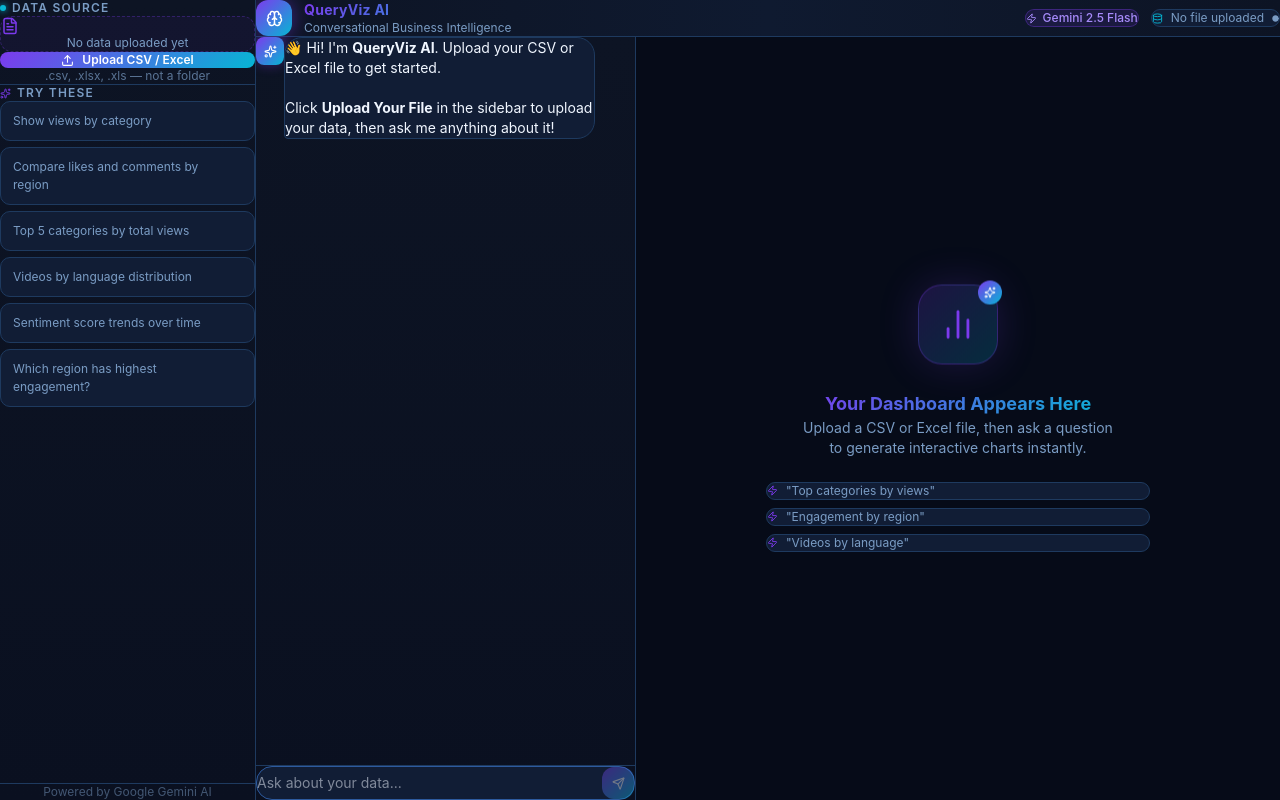
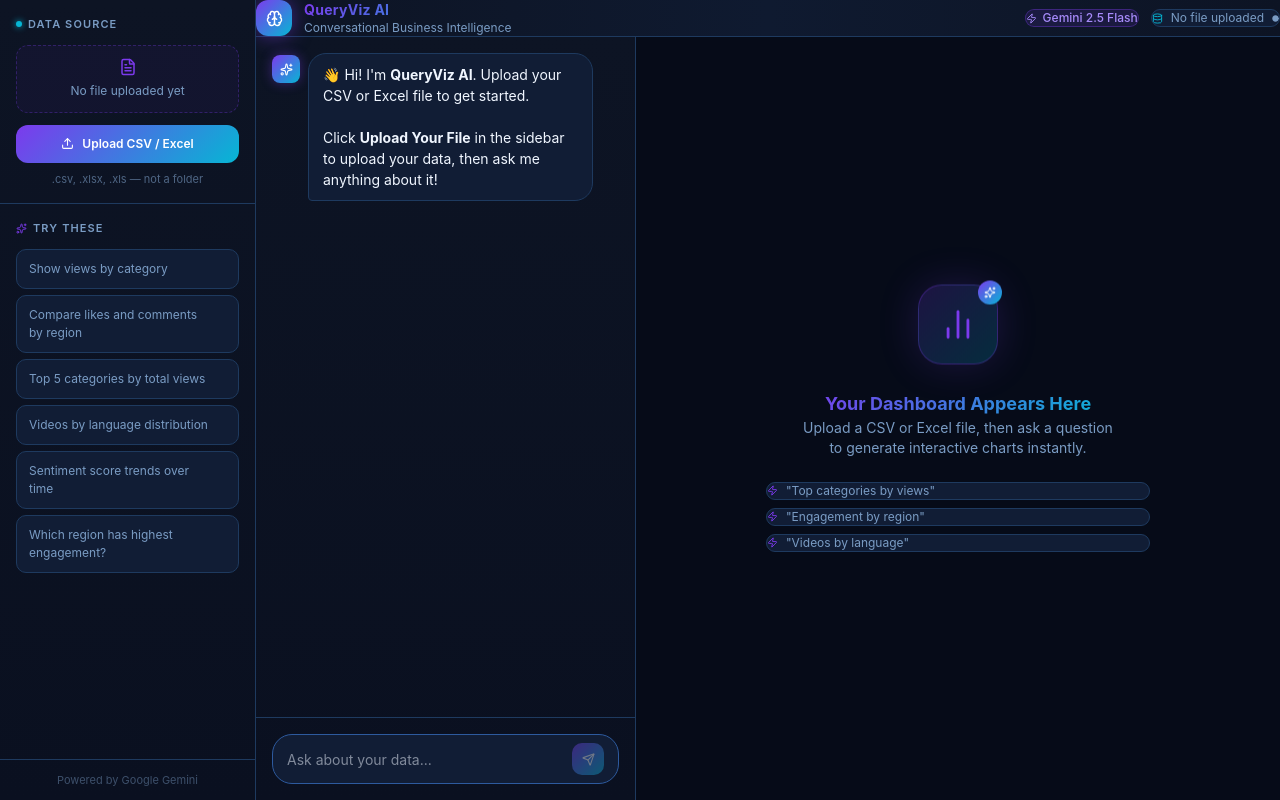
Before and after one commit to Shib338/project1, a Next.js app in the folder frontend/: page / in a window 1280 px wide. Built offline with nearby package versions, Linux system fonts and the light colour scheme.

Commit message:
refactor: human-style code, fix XSS in ChatPanel, cleaner api routes

```diff
--- a/frontend/app/api/upload/route.ts
+++ b/frontend/app/api/upload/route.ts
@@ -1,43 +1,49 @@
 import { NextRequest, NextResponse } from "next/server";
 
+// vercel free tier times out at 30s, this is enough for xlsx parsing
 export const maxDuration = 30;
 
 export async function POST(req: NextRequest) {
   try {
     const { fileName, csvText, fileBase64 } = await req.json();
-    if (!fileName) return NextResponse.json({ error: "No file data provided" }, { status: 400 });
 
-    let csvContent = "";
+    if (!fileName) {
+      return NextResponse.json({ error: "No file provided" }, { status: 400 });
+    }
+
+    let content = "";
 
     if (csvText) {
-      // Plain text CSV — direct use
-      csvContent = csvText;
+      content = csvText;
     } else if (fileBase64) {
-      // Excel file via base64
+      // excel files come in as base64 since we cant send binary over json easily
       const XLSX = await import("xlsx");
-      const buffer = Buffer.from(fileBase64, "base64");
-      const workbook = XLSX.read(buffer, { type: "buffer" });
-      const sheet = workbook.Sheets[workbook.SheetNames[0]];
-      csvContent = XLSX.utils.sheet_to_csv(sheet);
+      const buf = Buffer.from(fileBase64, "base64");
+      const wb = XLSX.read(buf, { type: "buffer" });
+      const ws = wb.Sheets[wb.SheetNames[0]];
+      content = XLSX.utils.sheet_to_csv(ws);
     } else {
-      return NextResponse.json({ error: "No file content provided" }, { status: 400 });
+      return NextResponse.json({ error: "No file content" }, { status: 400 });
     }
 
-    const lines = csvContent.trim().split("\n").filter(l => l.trim());
-    if (lines.length < 2) return NextResponse.json({ error: "File appears empty or has no data rows." }, { status: 400 });
+    const lines = content.trim().split("\n").filter(l => l.trim());
+    if (lines.length < 2) {
+      return NextResponse.json({ error: "File is empty or has no data rows" }, { status: 400 });
+    }
 
-    const delimiter = lines[0].includes("\t") ? "\t" : ",";
-    const columns = lines[0].split(delimiter).map(h => h.trim().replace(/^"|"$/g, ""));
+    const sep = lines[0].includes("\t") ? "\t" : ",";
+    const columns = lines[0].split(sep).map(h => h.trim().replace(/^"|"$/g, ""));
 
     return NextResponse.json({
       success: true,
-      message: `Uploaded '${fileName}' with ${lines.length - 1} rows and ${columns.length} columns.`,
+      message: `Loaded ${lines.length - 1} rows, ${columns.length} columns`,
       columns,
       row_count: lines.length - 1,
-      csv_data: csvContent,
+      csv_data: content,
     });
-  } catch (err: unknown) {
-    const msg = err instanceof Error ? err.message : "Unknown error";
+
+  } catch (e: unknown) {
+    const msg = e instanceof Error ? e.message : "upload failed";
     return NextResponse.json({ error: msg }, { status: 500 });
   }
 }
--- a/frontend/components/ChatPanel.tsx
+++ b/frontend/components/ChatPanel.tsx
@@ -9,11 +9,28 @@
   onSendQuery: (query: string) => void;
 }
 
-function renderMarkdown(text: string) {
-  return text
-    .replace(/\*\*(.*?)\*\*/g, "<strong>$1</strong>")
-    .replace(/\*(.*?)\*/g, "<em>$1</em>")
-    .replace(/\n/g, "<br/>");
+// basic markdown — bold and italic only, no dangerouslySetInnerHTML
+function MsgText({ text }: { text: string }) {
+  // split on **bold** and *italic* tokens
+  const parts = text.split(/(\*\*.*?\*\*|\*.*?\*)/g);
+  return (
+    <>
+      {parts.map((part, i) => {
+        if (part.startsWith("**") && part.endsWith("**"))
+          return <strong key={i}>{part.slice(2, -2)}</strong>;
+        if (part.startsWith("*") && part.endsWith("*"))
+          return <em key={i}>{part.slice(1, -1)}</em>;
+        // handle newlines
+        return (
+          <span key={i}>
+            {part.split("\n").map((line, j, arr) => (
+              <span key={j}>{line}{j < arr.length - 1 && <br />}</span>
+            ))}
+          </span>
+        );
+      })}
+    </>
+  );
 }
 
 export default function ChatPanel({ messages, loading, onSendQuery }: ChatPanelProps) {
@@ -49,17 +66,20 @@
         overflow: "hidden",
       }}
     >
-      {/* Messages */}
-      <div className="flex-1 overflow-y-auto p-4 flex flex-col gap-3">
-        {messages.map((msg) => (
+      {/* messages list */}
+      <div style={{ flex: 1, overflowY: "auto", padding: "16px", display: "flex", flexDirection: "column", gap: "12px" }}>
+        {messages.map(msg => (
           <div
             key={msg.id}
-            className={`flex ${msg.role === "user" ? "justify-end" : "justify-start"} animate-fade-in`}
+            className="animate-fade-in"
+            style={{ display: "flex", justifyContent: msg.role === "user" ? "flex-end" : "flex-start" }}
           >
             {msg.role === "assistant" && (
               <div
-                className="w-7 h-7 rounded-lg flex items-center justify-center flex-shrink-0 mr-2 mt-0.5"
                 style={{
+                  width: "28px", height: "28px", borderRadius: "8px",
+                  display: "flex", alignItems: "center", justifyContent: "center",
+                  flexShrink: 0, marginRight: "8px", marginTop: "2px",
                   background: "linear-gradient(135deg, #7c3aed, #06b6d4)",
                   boxShadow: "0 0 12px rgba(124,58,237,0.4)",
                 }}
@@ -69,16 +89,17 @@
             )}
 
             <div
-              className="max-w-[82%] px-4 py-3 text-sm"
               style={
                 msg.role === "user"
                   ? {
+                      maxWidth: "82%", padding: "10px 14px", fontSize: "14px",
                       background: "linear-gradient(135deg, #7c3aed, #5b21b6)",
                       color: "white",
                       borderRadius: "18px 18px 4px 18px",
                       boxShadow: "0 4px 20px rgba(124,58,237,0.35)",
                     }
                   : {
+                      maxWidth: "82%", padding: "10px 14px", fontSize: "14px",
                       background: msg.isError ? "rgba(239,68,68,0.08)" : "var(--bg-card)",
                       border: `1px solid ${msg.isError ? "rgba(239,68,68,0.4)" : "var(--border)"}`,
                       color: "var(--text-primary)",
@@ -86,13 +107,14 @@
                     }
               }
             >
-              <div dangerouslySetInnerHTML={{ __html: renderMarkdown(msg.content) }} />
+              <MsgText text={msg.content} />
               {msg.hasDashboard && (
                 <div
-                  className="flex items-center gap-1.5 mt-2 pt-2 text-xs font-medium"
                   style={{
+                    display: "flex", alignItems: "center", gap: "6px",
+                    marginTop: "8px", paddingTop: "8px",
                     borderTop: "1px solid var(--border)",
-                    color: "var(--accent2)",
+                    color: "var(--accent2)", fontSize: "12px", fontWeight: 500,
                   }}
                 >
                   <BarChart2 size={11} /> Dashboard updated →
@@ -103,10 +125,12 @@
         ))}
 
         {loading && (
-          <div className="flex justify-start animate-fade-in">
+          <div className="animate-fade-in" style={{ display: "flex", justifyContent: "flex-start" }}>
             <div
-              className="w-7 h-7 rounded-lg flex items-center justify-center flex-shrink-0 mr-2 mt-0.5"
               style={{
+                width: "28px", height: "28px", borderRadius: "8px",
+                display: "flex", alignItems: "center", justifyContent: "center",
+                flexShrink: 0, marginRight: "8px",
                 background: "linear-gradient(135deg, #7c3aed, #06b6d4)",
                 animation: "pulse-glow 2s infinite",
               }}
@@ -114,48 +138,48 @@
               <Sparkles size={13} color="white" />
             </div>
             <div
-              className="px-4 py-3 flex items-center gap-1.5"
               style={{
-                background: "var(--bg-card)",
-                border: "1px solid var(--border)",
+                padding: "10px 14px", display: "flex", alignItems: "center", gap: "6px",
+                background: "var(--bg-card)", border: "1px solid var(--border)",
                 borderRadius: "18px 18px 18px 4px",
               }}
             >
-              <span className="typing-dot w-2 h-2 rounded-full" style={{ background: "var(--accent)" }} />
-              <span className="typing-dot w-2 h-2 rounded-full" style={{ background: "var(--accent)" }} />
-              <span className="typing-dot w-2 h-2 rounded-full" style={{ background: "var(--accent)" }} />
+              <span className="typing-dot" style={{ width: "8px", height: "8px", borderRadius: "50%", background: "var(--accent)", display: "inline-block" }} />
+              <span className="typing-dot" style={{ width: "8px", height: "8px", borderRadius: "50%", background: "var(--accent)", display: "inline-block" }} />
+              <span className="typing-dot" style={{ width: "8px", height: "8px", borderRadius: "50%", background: "var(--accent)", display: "inline-block" }} />
             </div>
           </div>
         )}
         <div ref={bottomRef} />
       </div>
 
-      {/* Input */}
-      <div className="p-4 border-t" style={{ borderColor: "var(--border)" }}>
+      {/* input bar */}
+      <div style={{ padding: "16px", borderTop: "1px solid var(--border)" }}>
         <div
-          className="flex items-center gap-2 rounded-2xl px-4 py-2.5 transition-all"
           style={{
-            background: "var(--bg-card)",
-            border: "1px solid var(--border-bright)",
-            boxShadow: "0 0 0 0 transparent",
+            display: "flex", alignItems: "center", gap: "8px",
+            borderRadius: "20px", padding: "8px 14px",
+            background: "var(--bg-card)", border: "1px solid var(--border-bright)",
           }}
-          onFocus={(e) => (e.currentTarget.style.boxShadow = "0 0 0 2px rgba(124,58,237,0.3)")}
-          onBlur={(e) => (e.currentTarget.style.boxShadow = "0 0 0 0 transparent")}
         >
           <input
             type="text"
             value={input}
-            onChange={(e) => setInput(e.target.value)}
-            onKeyDown={(e) => e.key === "Enter" && handleSend()}
+            onChange={e => setInput(e.target.value)}
+            onKeyDown={e => e.key === "Enter" && handleSend()}
             placeholder="Ask about your data..."
-            className="flex-1 bg-transparent text-sm chat-input"
-            style={{ color: "var(--text-primary)" }}
+            className="chat-input"
+            style={{
+              flex: 1, background: "transparent", fontSize: "14px",
+              color: "var(--text-primary)", border: "none",
+            }}
             disabled={loading}
           />
           <button
             onClick={handleSend}
             disabled={!input.trim() || loading}
-            className="btn-gradient flex items-center justify-center w-8 h-8 rounded-xl flex-shrink-0"
+            className="btn-gradient"
+            style={{ width: "32px", height: "32px", borderRadius: "10px", display: "flex", alignItems: "center", justifyContent: "center", flexShrink: 0 }}
           >
             <Send size={13} />
           </button>
--- a/frontend/components/Sidebar.tsx
+++ b/frontend/components/Sidebar.tsx
@@ -2,6 +2,7 @@
 import { useRef } from "react";
 import { Upload, RotateCcw, Sparkles, FileText, ChevronRight } from "lucide-react";
 
+// these are youtube-specific but work for any dataset really
 const SUGGESTED_QUERIES = [
   "Show views by category",
   "Compare likes and comments by region",
@@ -21,8 +22,8 @@
   const fileRef = useRef<HTMLInputElement>(null);
 
   const handleFile = (e: React.ChangeEvent<HTMLInputElement>) => {
-    const file = e.target.files?.[0];
-    if (file) { onUpload(file); e.target.value = ""; }
+    const f = e.target.files?.[0];
+    if (f) { onUpload(f); e.target.value = ""; }
   };
 
   return (
@@ -38,103 +39,74 @@
         height: "100%",
       }}
     >
-      {/* Data Source section */}
-      <div className="p-4 border-b" style={{ borderColor: "var(--border)" }}>
-        <p
-          className="text-xs font-semibold uppercase tracking-widest mb-3 flex items-center gap-1.5"
-          style={{ color: "var(--text-secondary)" }}
-        >
-          <span
-            className="w-1.5 h-1.5 rounded-full"
-            style={{ background: "var(--accent2)", boxShadow: "0 0 6px var(--accent2)" }}
-          />
+      {/* upload section */}
+      <div style={{ padding: "16px", borderBottom: "1px solid var(--border)" }}>
+        <p style={{ fontSize: "11px", fontWeight: 600, textTransform: "uppercase", letterSpacing: "0.1em", color: "var(--text-secondary)", marginBottom: "12px", display: "flex", alignItems: "center", gap: "6px" }}>
+          <span style={{ width: "6px", height: "6px", borderRadius: "50%", background: "var(--accent2)", boxShadow: "0 0 6px var(--accent2)", display: "inline-block" }} />
           Data Source
         </p>
 
         {uploadedFile ? (
-          <div
-            className="gradient-border p-3 mb-3"
-            style={{ background: "var(--bg-card)" }}
-          >
-            <div className="flex items-center gap-2 mb-2.5">
-              <div
-                className="w-7 h-7 rounded-lg flex items-center justify-center flex-shrink-0"
-                style={{ background: "rgba(6,182,212,0.15)", border: "1px solid rgba(6,182,212,0.3)" }}
-              >
+          <div className="gradient-border" style={{ background: "var(--bg-card)", padding: "12px", marginBottom: "12px" }}>
+            <div style={{ display: "flex", alignItems: "center", gap: "8px", marginBottom: "10px" }}>
+              <div style={{ width: "28px", height: "28px", borderRadius: "8px", display: "flex", alignItems: "center", justifyContent: "center", flexShrink: 0, background: "rgba(6,182,212,0.15)", border: "1px solid rgba(6,182,212,0.3)" }}>
                 <FileText size={13} style={{ color: "var(--accent2)" }} />
               </div>
-              <span className="text-xs truncate font-medium" style={{ color: "var(--text-primary)" }}>
+              <span style={{ fontSize: "12px", overflow: "hidden", textOverflow: "ellipsis", whiteSpace: "nowrap", color: "var(--text-primary)", fontWeight: 500 }}>
                 {uploadedFile}
               </span>
             </div>
             <button
               onClick={onReset}
-              className="flex items-center gap-1.5 text-xs w-full justify-center py-1.5 rounded-lg transition-all hover:bg-red-500/10"
-              style={{ color: "var(--danger)", border: "1px solid rgba(239,68,68,0.3)" }}
+              style={{ display: "flex", alignItems: "center", gap: "6px", fontSize: "12px", width: "100%", justifyContent: "center", padding: "6px", borderRadius: "8px", color: "var(--danger)", border: "1px solid rgba(239,68,68,0.3)", background: "transparent", cursor: "pointer", transition: "background 0.2s" }}
+              onMouseEnter={e => (e.currentTarget.style.background = "rgba(239,68,68,0.08)")}
+              onMouseLeave={e => (e.currentTarget.style.background = "transparent")}
             >
               <RotateCcw size={11} /> Remove File
             </button>
           </div>
         ) : (
-          <div
-            className="p-3 mb-3 rounded-xl text-center"
-            style={{
-              background: "rgba(124,58,237,0.06)",
-              border: "1px dashed rgba(124,58,237,0.3)",
-            }}
-          >
-            <FileText size={18} className="mx-auto mb-1.5" style={{ color: "var(--accent)" }} />
-            <p className="text-xs" style={{ color: "var(--text-secondary)" }}>No data uploaded yet</p>
+          <div style={{ padding: "12px", marginBottom: "12px", borderRadius: "12px", textAlign: "center", background: "rgba(124,58,237,0.06)", border: "1px dashed rgba(124,58,237,0.3)" }}>
+            <FileText size={18} style={{ color: "var(--accent)", margin: "0 auto 6px" }} />
+            <p style={{ fontSize: "12px", color: "var(--text-secondary)" }}>No file uploaded yet</p>
           </div>
         )}
 
         <button
           onClick={() => fileRef.current?.click()}
-          className="btn-gradient flex items-center justify-center gap-2 w-full py-2.5 rounded-xl text-xs"
+          className="btn-gradient"
+          style={{ display: "flex", alignItems: "center", justifyContent: "center", gap: "8px", width: "100%", padding: "10px", borderRadius: "12px", fontSize: "12px" }}
         >
           <Upload size={13} /> Upload CSV / Excel
         </button>
-        <p className="text-xs mt-2 text-center" style={{ color: "var(--text-secondary)", opacity: 0.7 }}>
+        <p style={{ fontSize: "11px", marginTop: "8px", textAlign: "center", color: "var(--text-secondary)", opacity: 0.6 }}>
           .csv, .xlsx, .xls — not a folder
         </p>
-        <input ref={fileRef} type="file" accept=".csv,.xlsx,.xls,.txt" className="hidden" onChange={handleFile} />
+        <input ref={fileRef} type="file" accept=".csv,.xlsx,.xls,.txt" style={{ display: "none" }} onChange={handleFile} />
       </div>
 
-      {/* Suggested Queries */}
-      <div className="p-4 flex-1">
-        <p
-          className="text-xs font-semibold uppercase tracking-widest mb-3 flex items-center gap-1.5"
-          style={{ color: "var(--text-secondary)" }}
-        >
+      {/* suggested queries */}
+      <div style={{ padding: "16px", flex: 1 }}>
+        <p style={{ fontSize: "11px", fontWeight: 600, textTransform: "uppercase", letterSpacing: "0.1em", color: "var(--text-secondary)", marginBottom: "12px", display: "flex", alignItems: "center", gap: "6px" }}>
           <Sparkles size={11} style={{ color: "var(--accent)" }} />
           Try These
         </p>
-        <div className="flex flex-col gap-1.5">
+        <div style={{ display: "flex", flexDirection: "column", gap: "6px" }}>
           {SUGGESTED_QUERIES.map((q, i) => (
             <button
               key={i}
-              className="query-btn flex items-center justify-between group"
+              className="query-btn"
               onClick={() => window.dispatchEvent(new CustomEvent("suggested-query", { detail: q }))}
             >
               <span>{q}</span>
-              <ChevronRight
-                size={12}
-                className="opacity-0 group-hover:opacity-100 transition-opacity flex-shrink-0"
-                style={{ color: "var(--accent)" }}
-              />
+              <ChevronRight size={12} style={{ color: "var(--accent)", flexShrink: 0, opacity: 0 }} className="chevron-icon" />
             </button>
           ))}
         </div>
       </div>
 
-      {/* Footer */}
-      <div
-        className="p-4 border-t text-center"
-        style={{ borderColor: "var(--border)" }}
-      >
-        <p className="text-xs" style={{ color: "var(--text-secondary)", opacity: 0.5 }}>
-          Powered by Google Gemini AI
-        </p>
+      <div style={{ padding: "12px 16px", borderTop: "1px solid var(--border)", textAlign: "center" }}>
+        <p style={{ fontSize: "11px", color: "var(--text-secondary)", opacity: 0.45 }}>Powered by Google Gemini</p>
       </div>
     </aside>
   );
```
Also changed, not shown: frontend/app/api/query/route.ts (+84 -63 lines).
